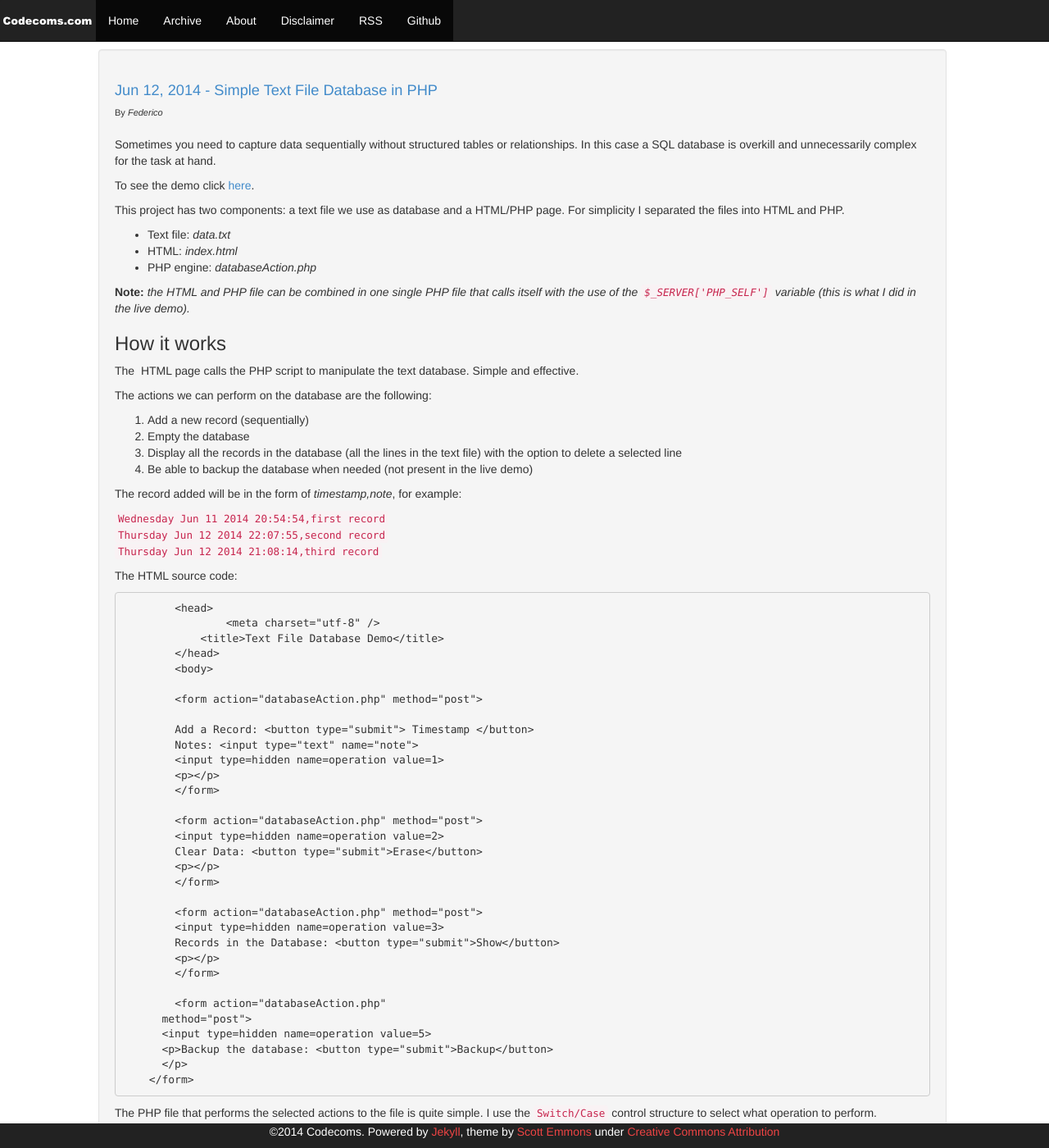
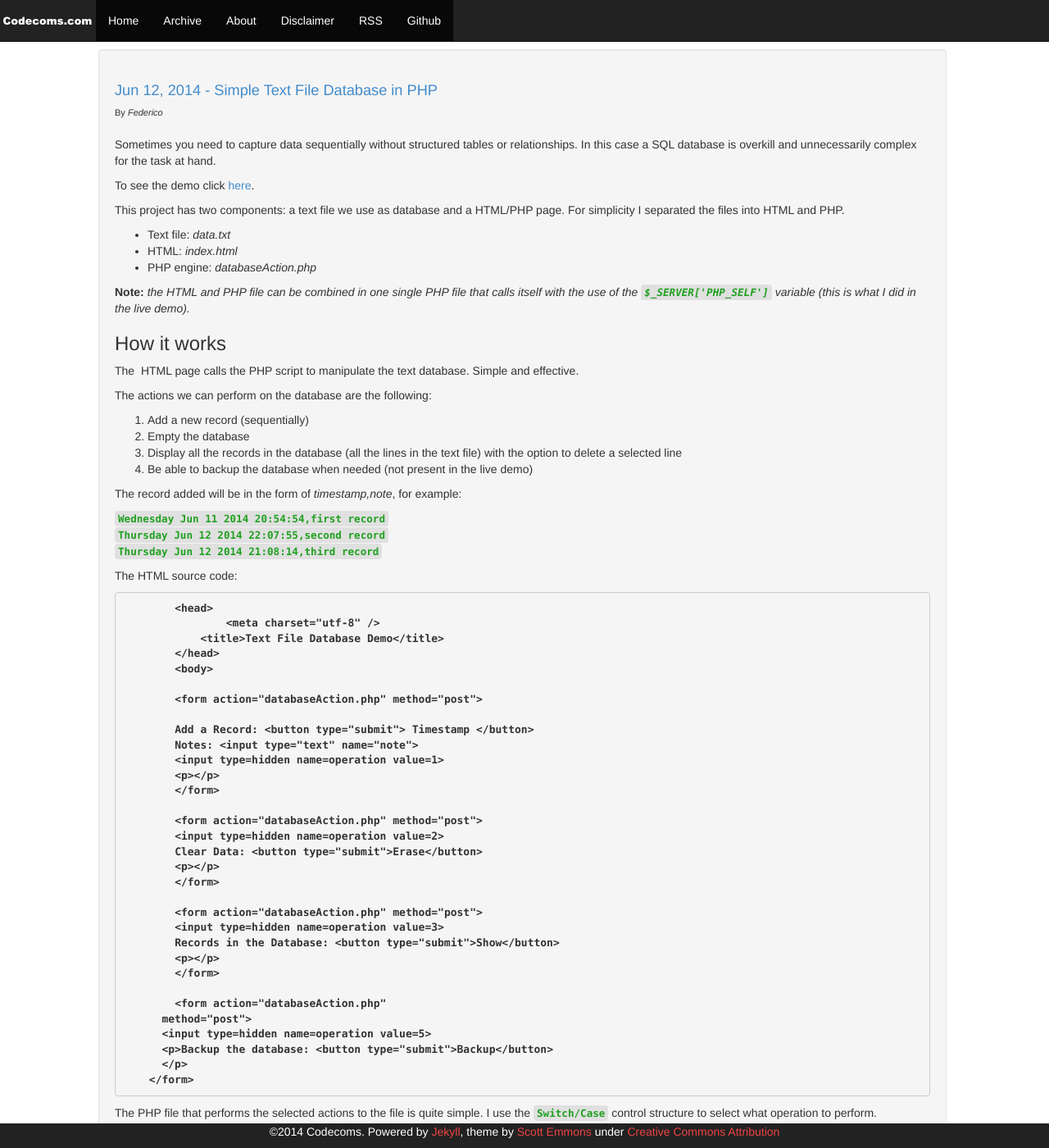
Before and after one commit to codecoms/codecoms.github.io, a Jekyll site: the page built from _posts/2014-06-12-Simple-Text-Database-in-PHP.md, in a window 1280 px wide and 1400 px high. Shown: the whole window at 82% size. Built offline with Jekyll 4.4.1, drawn with Linux system fonts in a browser that asks for light colours; Markdown is read by kramdown in place of the engine named in the settings.

Commit message:
Changing code color

```diff
--- a/css/theme.css
+++ b/css/theme.css
@@ -53,3 +53,9 @@ body {
 .navbar-inverse {
     background-color: #222;
 }
+
+code {
+  color: #20a020;
+  font-weight: bold;
+  background-color: #e0e0e0;
+}
```
